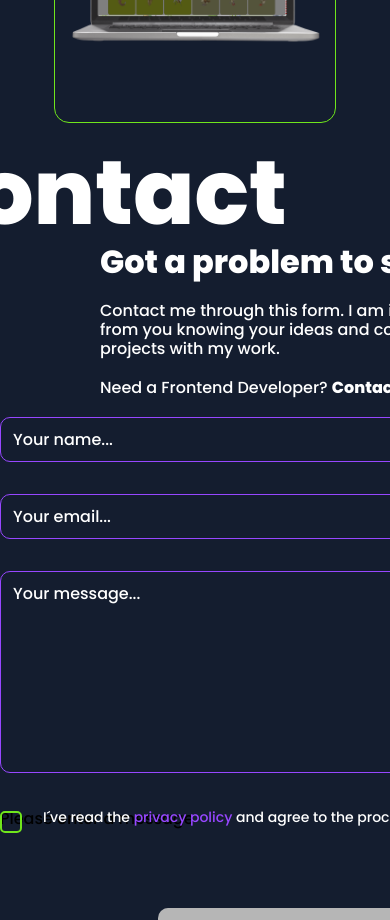
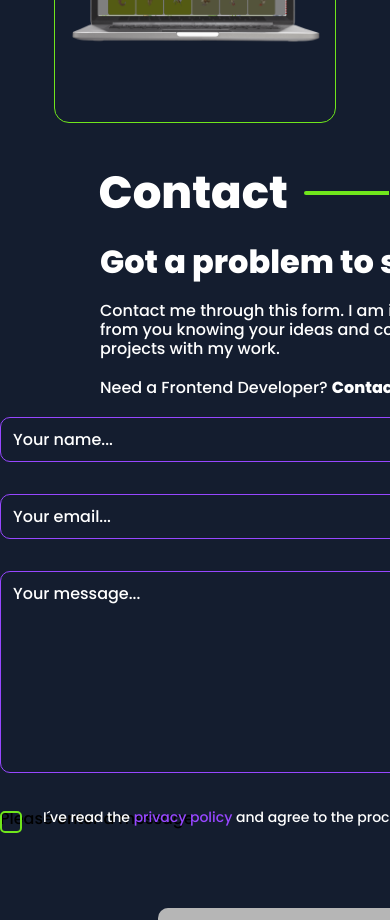
Before and after one commit to SebastianSchult/portfolioVer2, an Angular app: page / in a window 390 px wide. Shown: the part 4680-5600 px from the top of the page. Built offline with nearby package versions, Linux system fonts and the light colour scheme.

Commit message:
contact-section resp

```diff
--- a/src/app/main-content/contact-section/contact-section.component.scss
+++ b/src/app/main-content/contact-section/contact-section.component.scss
@@ -301,3 +301,21 @@ button[type="submit"] {
 .contact-btn-up:hover .hoverImg {
   opacity: 1;
 }
+
+@media screen and (max-width: 400px) {
+  .contact-headline {
+    gap: 16px;
+    width: auto;
+
+    h2 {
+    font-size: 45px;
+    transform: none;
+    gap: 16px;
+    }
+  }
+
+  .contact-line {
+    width: 85px;
+    margin: 0;
+  }
+  }
```
